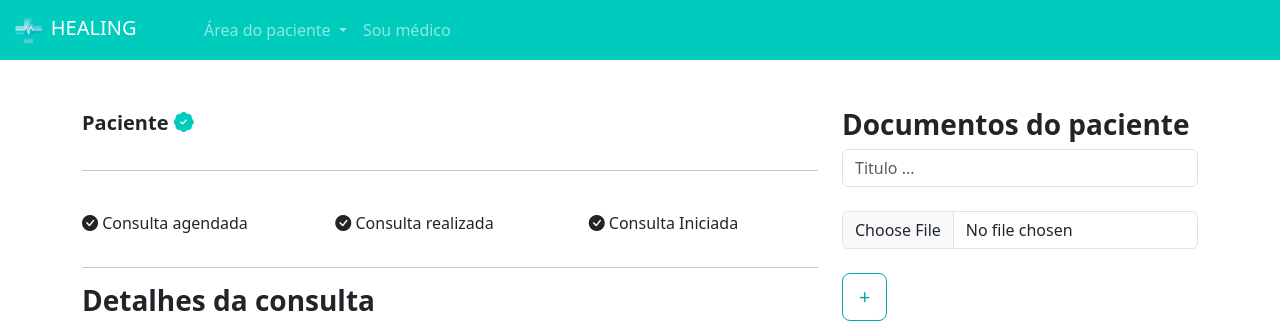
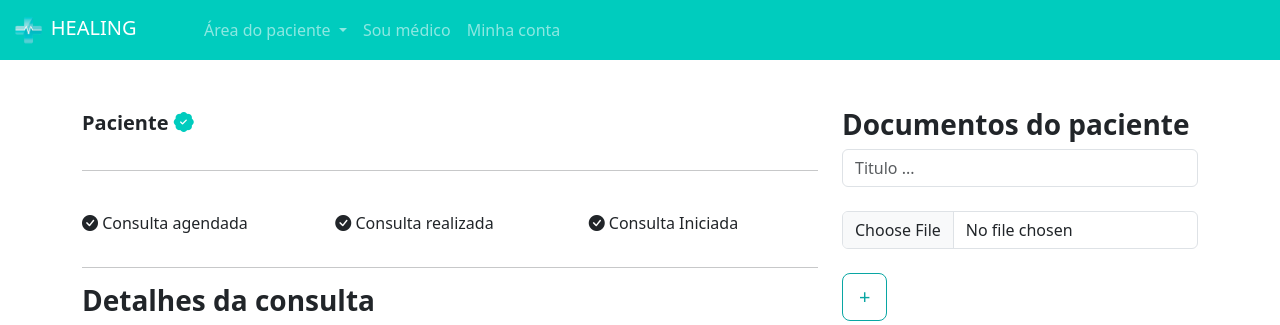
Before and after one commit to angelo-francisco/HealthingProject, a Django app: template extras/templates/medicine/ver_consulta.html in a window 1280 px wide. Shown: the top 325 px of the page. Run offline with Django 3.2, Linux system fonts and the light colour scheme; the template is opened without the code that fills it, so the values that code supplies are empty.

Commit message:
Navbar added

```diff
--- a/extras/templates/partials/navbar.html
+++ b/extras/templates/partials/navbar.html
@@ -33,6 +33,9 @@
                     <a class="nav-link" href="{% url 'auth_doctor' %}">Sou médico</a>
                 </li>
             {% endif %}
+            <li class="nav-item">
+              <a class="nav-link" href="{% url 'my_account' %}">Minha conta</a>
+          </li>
         </ul>
       </div>
     </div>
--- a/user_auth/views.py
+++ b/user_auth/views.py
@@ -4,6 +4,7 @@ from django.contrib.auth.models import User
 from django.contrib import messages
 from django.contrib.messages import constants
 from django.contrib import auth
+from django.contrib.auth.decorators import login_required
 
 
 def auth_login(request):
@@ -78,3 +79,8 @@ def auth_logout(request):
 
     else:
         return redirect(reverse("auth_doctor"))
+
+
+@login_required(login_url='/auth/login')
+def my_account(request):
+    if request.method == "GET":
```
